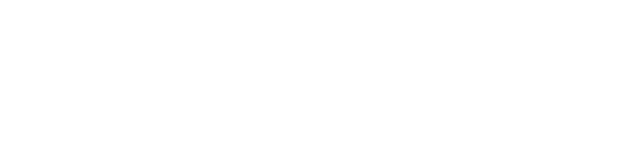
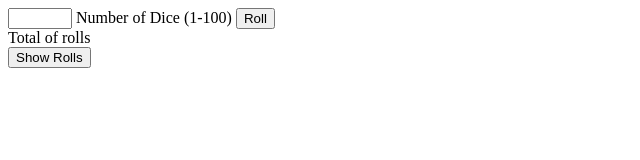
Before and after one commit to Cain-work/KA.dice-roller, a plain HTML site: page index.html in a window 1280 px wide. Shown: the whole page, without its empty margins (0-640 px from the left). Drawn offline with Linux system fonts and the light colour scheme.

Commit message:
html added

```diff
--- a/index.html
+++ b/index.html
@@ -3,9 +3,19 @@
 <head>
     <meta charset="UTF-8">
     <meta name="viewport" content="width=device-width, initial-scale=1.0">
-    <title>Document</title>
+    <title>Dice-Roller</title>
 </head>
 <body>
+    <input type="number" id="number-dice" name="number of dice" min="1" max="100">
+    <label for="number-dice">Number of Dice (1-100)</label>
+
+    <button id= "rollbutton">Roll</button>
+    <div id="total">Total of rolls</div>
+    <button id="show-rolls">Show Rolls</button>
+    <ol id="dierolls">
+
+    </ol>
+
 
 </body>
 </html>
```
